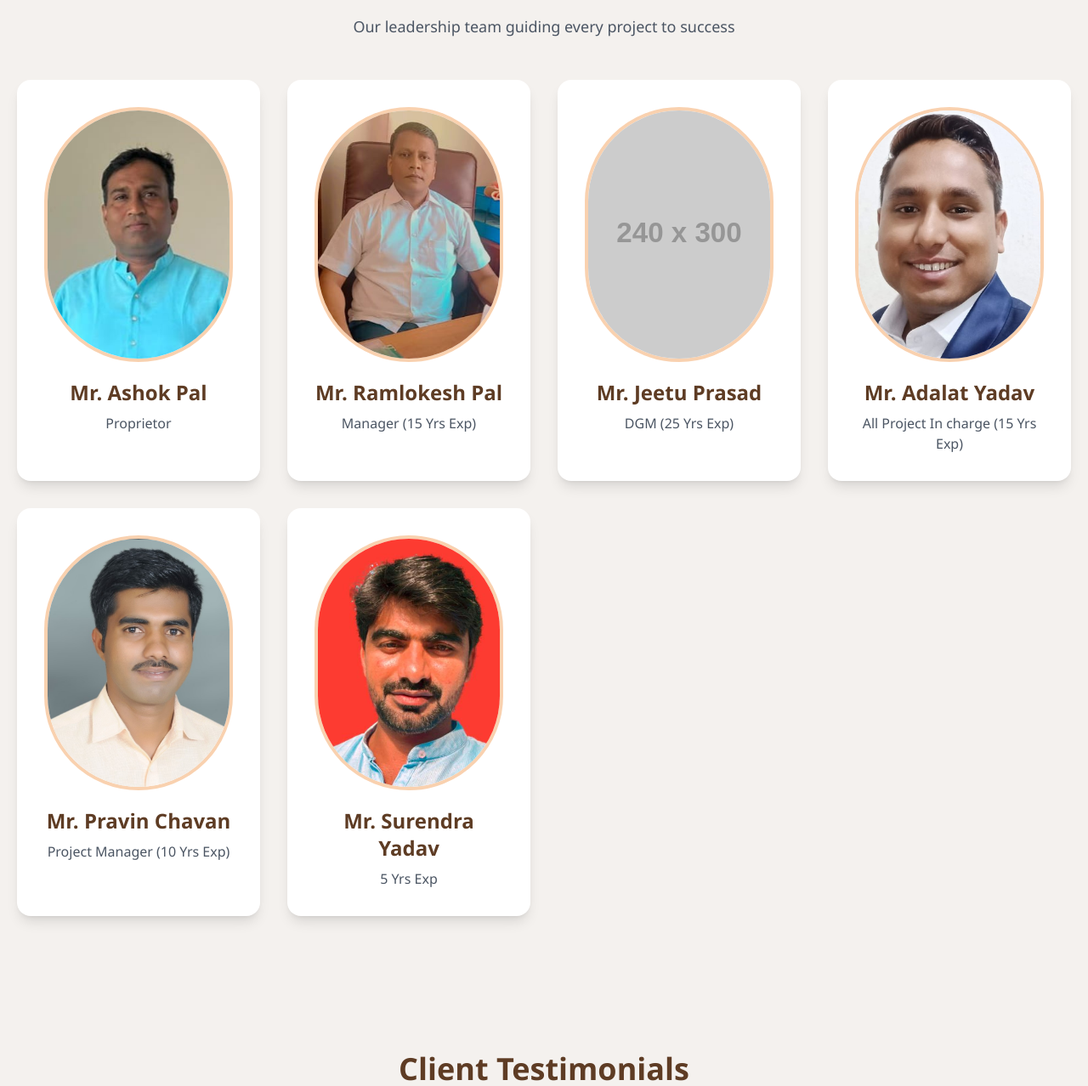
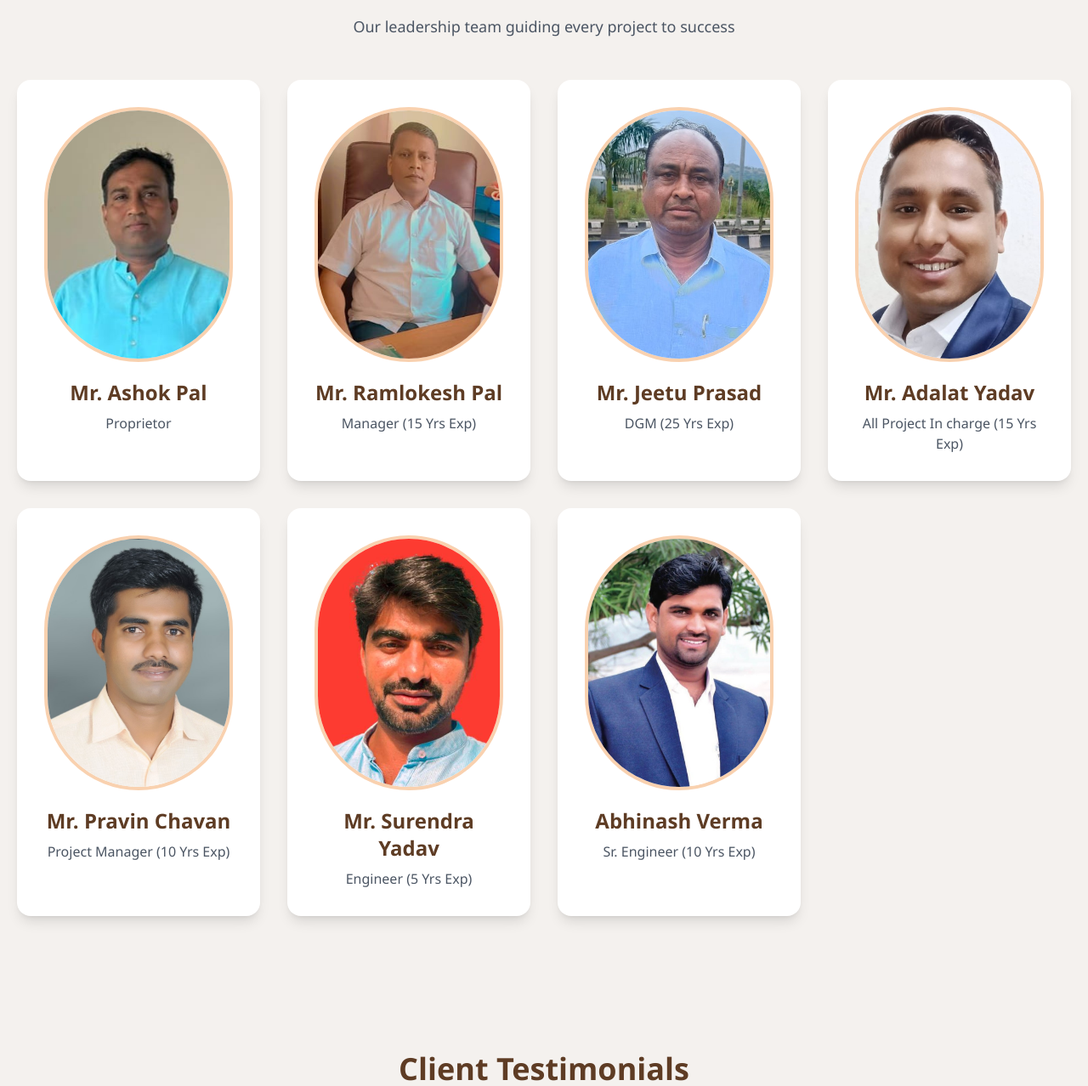
Before and after one commit to jai-bhavaani/Om-enterprises, a plain HTML site: page index.html in a window 1280 px wide. Shown: the part 9774-11052 px from the top of the page at 85% size. Drawn offline with nearby package versions, Linux system fonts and the light colour scheme; placeholder pictures from the web are drawn by us.

Commit message:
Initial commit

```diff
--- a/index.html
+++ b/index.html
@@ -1082,7 +1082,7 @@ DSCN0112.JPG,
 
     <!-- Team Member 3 -->
     <div class="team-card bg-white p-8 rounded-2xl text-center shadow-lg transition-all duration-300 hover:-translate-y-2 hover:shadow-2xl">
-      <img src="httpsDUMMY" alt="Mr. Jeetu Prasad" class="w-[240px] h-[300px] rounded-full mx-auto mb-5 object-cover border-4 border-brand-light/50" onerror="this.src='https://placehold.co/240x300/f4a460/3b2f2f?text=J.P.'; this.onerror=null;">
+      <img src="jeetu.jpg" alt="Mr. Jeetu Prasad" class="w-[240px] h-[300px] rounded-full mx-auto mb-5 object-cover border-4 border-brand-light/50" onerror="this.src='https://placehold.co/240x300/f4a460/3b2f2f?text=J.P.'; this.onerror=null;">
       <h4 class="text-brand-primary mb-2 text-2xl font-semibold">Mr. Jeetu Prasad</h4>
       <p class="text-gray-600">DGM (25 Yrs Exp)</p>
     </div>
@@ -1105,7 +1105,15 @@ DSCN0112.JPG,
     <div class="team-card bg-white p-8 rounded-2xl text-center shadow-lg transition-all duration-300 hover:-translate-y-2 hover:shadow-2xl">
       <img src="surendra.jpg" alt="Mr. Surendra Yadav" class="w-[240px] h-[300px] rounded-full mx-auto mb-5 object-cover border-4 border-brand-light/50" onerror="this.src='https://placehold.co/240x300/f4a460/3b2f2f?text=S.Y.'; this.onerror=null;">
       <h4 class="text-brand-primary mb-2 text-2xl font-semibold">Mr. Surendra Yadav</h4>
-      <p class="text-gray-600">5 Yrs Exp</p>
+      <p class="text-gray-600"> Engineer (5 Yrs Exp)</p>
+    </div>
+
+
+    <!-- Team Member 7 -->
+    <div class="team-card bg-white p-8 rounded-2xl text-center shadow-lg transition-all duration-300 hover:-translate-y-2 hover:shadow-2xl">
+      <img src="abhinash.jpg" alt="Mr. Surendra Yadav" class="w-[240px] h-[300px] rounded-full mx-auto mb-5 object-cover border-4 border-brand-light/50" onerror="this.src='https://placehold.co/240x300/f4a460/3b2f2f?text=S.Y.'; this.onerror=null;">
+      <h4 class="text-brand-primary mb-2 text-2xl font-semibold">Abhinash Verma</h4>
+      <p class="text-gray-600"> Sr. Engineer (10 Yrs Exp)</p>
     </div>
     <!-- Reusable Card End -->
 
```
Also changed, not shown: abhinash.jpg (added), jeetu.jpg (added), 1 other file.
